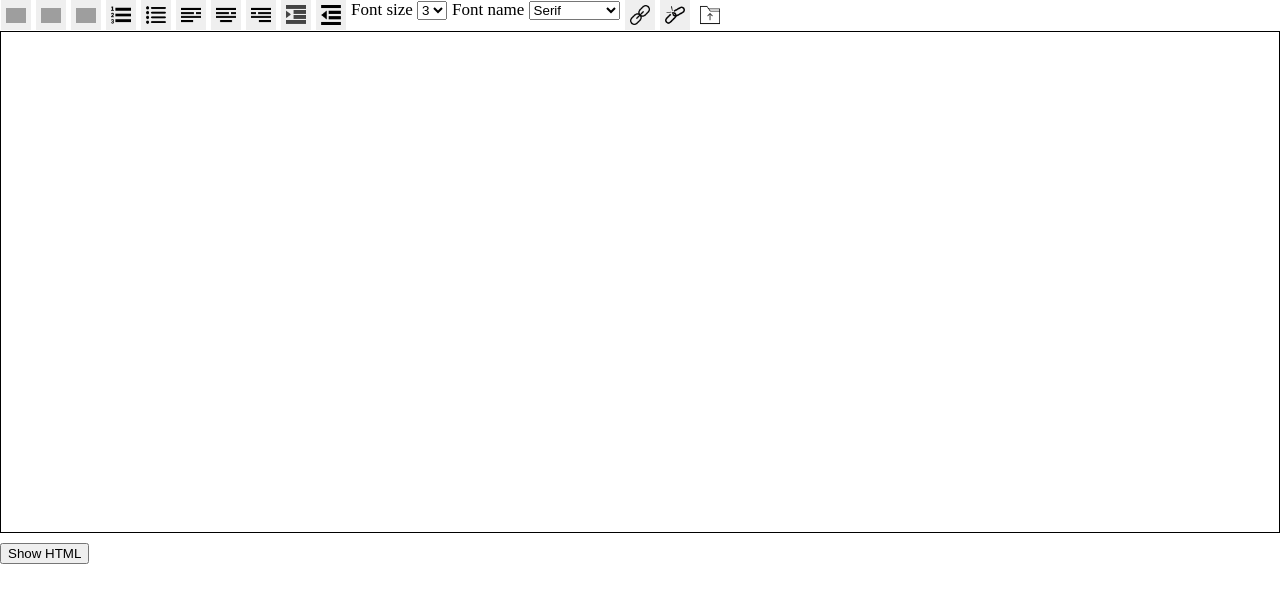
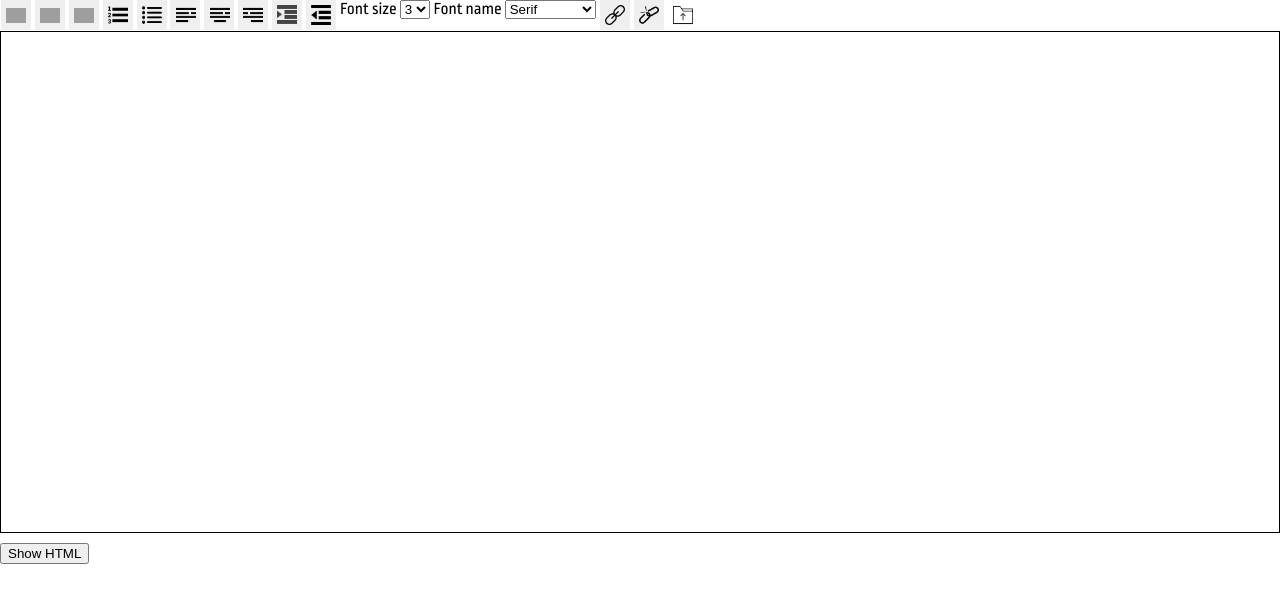
Before and after one commit to DenisKruglik/DenisKruglik, a PHP site: page / in a window 1280 px wide. Shown: the top 603 px of the page. Run offline with PHP 8.4, Linux system fonts and the light colour scheme; grey boxes are pictures that could not be loaded.

Commit message:
Practicum_upd3

```diff
--- a/Lesson21/main.css
+++ b/Lesson21/main.css
@@ -94,7 +94,7 @@ body{
 .buttons label{
 	display: inline-block;
 }
-*::not(#field, #html){
+body{
 	font-family: "Ropa Sans";
 }
 #field, #html{
```
